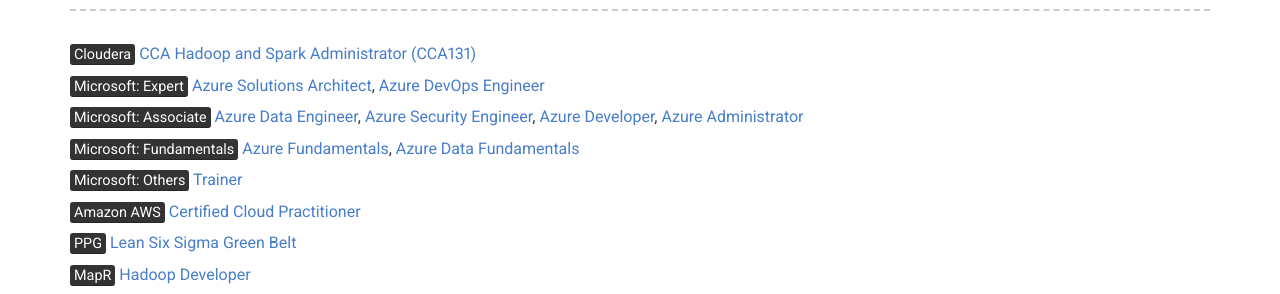
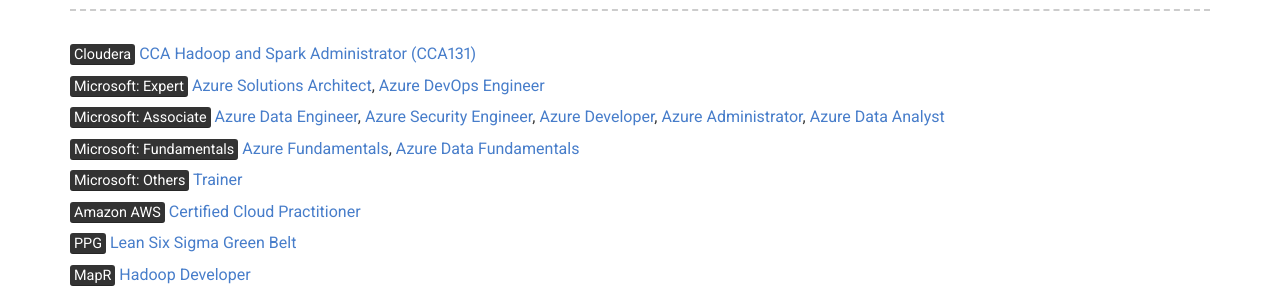
Before and after one commit to mohd-hasnain/mohd-hasnain.github.io, a Jekyll site: the page built from index.md, in a window 1280 px wide and 900 px high, scrolled down 682 px. Shown: the part 153-447 px from the top of the window. Built offline with Jekyll 4.4.1, drawn with Linux system fonts in a browser that asks for light colours; nearby versions of some CDN libraries.

Commit message:
Update projects.yml

```diff
--- a/_data/projects.yml
+++ b/_data/projects.yml
@@ -9,7 +9,8 @@
       <mark>Microsoft: Associate</mark>  [Azure Data Engineer](assets/main/Microsoft_Certified_Professional_Certificate_6.pdf),
       [Azure Security Engineer](assets/main/Microsoft_Certified_Professional_Certificate_3.pdf),
       [Azure Developer](assets/main/Microsoft_Certified_Professional_Certificate_5.pdf),
-      [Azure Administrator](assets/main/Microsoft_Certified_Professional_Certificate_4.pdf)
+      [Azure Administrator](assets/main/Microsoft_Certified_Professional_Certificate_4.pdf),
+      [Azure Data Analyst](assets/main/Microsoft_Certified_Professional_Certificate_9.pdf)
 
       <mark>Microsoft: Fundamentals</mark>  [Azure Fundamentals](assets/main/Microsoft_Certified_Professional_Certificate_2.pdf),
       [Azure Data Fundamentals](assets/main/Microsoft_Certified_Professional_Certificate_8.pdf)
```
